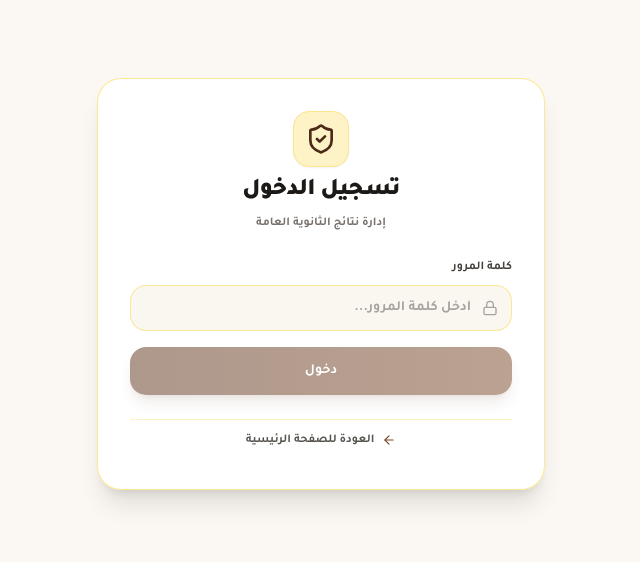
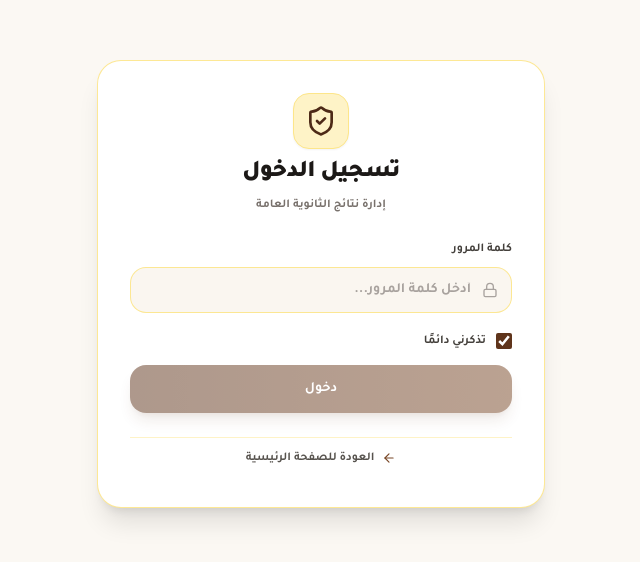
Before and after one commit to Mohamed000Halhal/results, a Next.js app: page /login in a window 1280 px wide. Shown: the part 116-678 px from the top of the page, without its empty margins (413-1053 px from the left). Built offline with nearby package versions, Linux system fonts and the light colour scheme.

Commit message:
feat: implement JWT-based admin authentication and password verification utilities

```diff
--- a/app/api/admin/login/route.ts
+++ b/app/api/admin/login/route.ts
@@ -14,7 +14,7 @@ export async function POST(request: NextRequest) {
 
   try {
     const body = await request.json();
-    const { password } = body;
+    const { password, rememberMe } = body;
 
     if (!password || typeof password !== 'string' || password.length > 100) {
       return NextResponse.json(
@@ -30,13 +30,15 @@ export async function POST(request: NextRequest) {
       );
     }
 
-
-    const token = createAdminToken();
+    const isRemember = Boolean(rememberMe);
+    const token = createAdminToken(isRemember);
 
     const response = NextResponse.json({
       success: true,
       message: 'تم تسجيل الدخول بنجاح',
     });
+
+    const maxAge = isRemember ? 60 * 60 * 24 * 365 : 60 * 60 * 24; // 1 year if remember, else 24 hours
 
     response.cookies.set({
       name: COOKIE_NAME,
@@ -45,7 +47,7 @@ export async function POST(request: NextRequest) {
       secure: process.env.NODE_ENV === 'production',
       sameSite: 'lax',
       path: '/',
-      maxAge: 60 * 60 * 24, // 24 hours
+      maxAge,
     });
 
     return response;
--- a/app/login/page.tsx
+++ b/app/login/page.tsx
@@ -1,15 +1,32 @@
 'use client';
 
-import { useState } from 'react';
+import { useState, useEffect } from 'react';
 import { useRouter } from 'next/navigation';
 import { ShieldCheck, Lock, Loader2, AlertCircle, ArrowRight } from 'lucide-react';
 import Link from 'next/link';
 
 export default function LoginPage() {
   const [password, setPassword] = useState('');
+  const [rememberMe, setRememberMe] = useState(true);
   const [isLoading, setIsLoading] = useState(false);
   const [errorMsg, setErrorMsg] = useState<string | null>(null);
   const router = useRouter();
+
+  // Load saved password and remember preference if present
+  useEffect(() => {
+    try {
+      const savedRemember = localStorage.getItem('admin_remember_choice');
+      const savedPassword = localStorage.getItem('admin_remembered_password');
+      if (savedRemember !== null) {
+        setRememberMe(savedRemember === 'true');
+      }
+      if (savedPassword) {
+        setPassword(savedPassword);
+      }
+    } catch (e) {
+      console.error('Failed to load remembered credentials:', e);
+    }
+  }, []);
 
   const handleLogin = async (e: React.FormEvent) => {
     e.preventDefault();
@@ -20,7 +37,7 @@ export default function LoginPage() {
       const res = await fetch('/api/admin/login', {
         method: 'POST',
         headers: { 'Content-Type': 'application/json' },
-        body: JSON.stringify({ password }),
+        body: JSON.stringify({ password, rememberMe }),
       });
 
       const data = await res.json();
@@ -28,6 +45,19 @@ export default function LoginPage() {
       if (!res.ok) {
         setErrorMsg(data.error || 'كلمة المرور غير صحيحة');
         return;
+      }
+
+      // Handle local storage for remember me option
+      try {
+        if (rememberMe) {
+          localStorage.setItem('admin_remembered_password', password);
+          localStorage.setItem('admin_remember_choice', 'true');
+        } else {
+          localStorage.removeItem('admin_remembered_password');
+          localStorage.setItem('admin_remember_choice', 'false');
+        }
+      } catch (e) {
+        console.error('Failed to save remember credentials:', e);
       }
 
       router.push('/admin');
@@ -42,7 +72,7 @@ export default function LoginPage() {
 
   return (
     <div className="min-h-screen bg-[#fbf8f3] text-stone-900 flex flex-col items-center justify-center p-4 selection:bg-brand-600 selection:text-white">
-      <div className="w-full max-w-md bg-white/95 border border-amber-200/90 rounded-3xl p-6 sm:p-8 shadow-xl space-y-6">
+      <div className="w-full max-w-md bg-white border border-amber-200/90 rounded-3xl p-6 sm:p-8 shadow-xl space-y-6">
 
         {/* Header */}
         <div className="text-center space-y-2">
@@ -80,6 +110,19 @@ export default function LoginPage() {
             </div>
           </div>
 
+          {/* Remember Me Checkbox */}
+          <div className="flex items-center justify-between pt-1">
+            <label className="flex items-center gap-2.5 text-xs font-bold text-stone-700 cursor-pointer select-none">
+              <input
+                type="checkbox"
+                checked={rememberMe}
+                onChange={(e) => setRememberMe(e.target.checked)}
+                className="w-4 h-4 rounded border-amber-300 text-brand-700 focus:ring-brand-600 accent-brand-700 cursor-pointer"
+              />
+              <span>تذكرني دائمًا</span>
+            </label>
+          </div>
+
           <button
             type="submit"
             disabled={isLoading || !password}
--- a/lib/auth.ts
+++ b/lib/auth.ts
@@ -11,10 +11,11 @@ export interface AdminPayload {
 }
 
 /**
- * Sign an admin session token (valid for 24 hours).
+ * Sign an admin session token (valid for 24h or 365 days if rememberMe is true).
  */
-export function createAdminToken(): string {
-  return jwt.sign({ role: 'admin' }, JWT_SECRET, { expiresIn: '24h' });
+export function createAdminToken(rememberMe: boolean = false): string {
+  const expiresIn = rememberMe ? '365d' : '24h';
+  return jwt.sign({ role: 'admin' }, JWT_SECRET, { expiresIn });
 }
 
 /**
```
